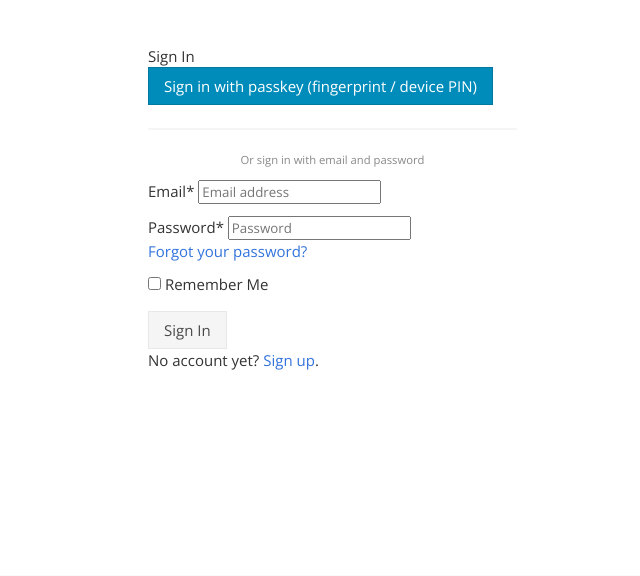
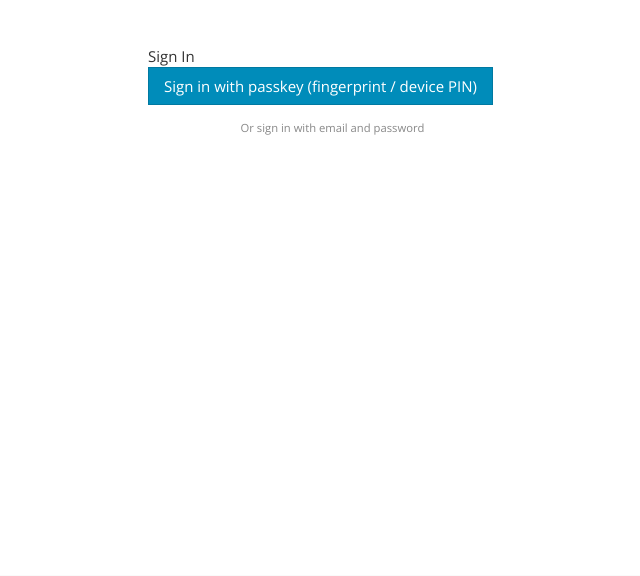
Before and after one commit to andytwoods/iceplunge, a Django app: page /accounts/login/ in a window 1280 px wide. Shown: the part 49-625 px from the top of the page, without its empty margins (300-940 px from the left). Run offline with Django 5.2, Linux system fonts and the light colour scheme; parts of the project's set-up code (start-up, migrations or seed data) failed here and were passed over; some libraries are stand-ins or nearby versions.

Commit message:
Improve login template with collapsible email/password form and enhance passkey flow handling
- Replace standalone email/password form with a collapsible `<details>` section for a cleaner UI.
- Add abort handling for conditional passkey login to prevent conflicts with manual actions.

```diff
--- a/iceplunge/templates/account/login.html
+++ b/iceplunge/templates/account/login.html
@@ -22,9 +22,11 @@
         {% include "socialaccount/snippets/login.html" with page_layout="entrance" %}
     {% endif %}
     {% if not SOCIALACCOUNT_ONLY %}
-        {% element hr %}
-        {% endelement %}
-        <p class="has-text-grey has-text-centered is-size-7 mb-3">{% trans "Or sign in with email and password" %}</p>
+        <details class="mt-4">
+            <summary class="has-text-grey has-text-centered is-size-7" style="cursor:pointer;list-style:none;">
+                {% trans "Or sign in with email and password" %}
+            </summary>
+            <div class="mt-3">
                 {% url 'account_login' as login_url %}
                 {% element form form=form method="post" action=login_url tags="entrance,login" %}
                     {% slot body %}
@@ -44,6 +46,8 @@
                 {% element p %}
                     {% blocktranslate %}No account yet? {{ link }}Sign up{{ end_link }}.{% endblocktranslate %}
                 {% endelement %}
+            </div>
+        </details>
     {% endif %}
 {% endblock content %}
 {% block extra_body %}
@@ -56,7 +60,6 @@
             const available = await PublicKeyCredential.isConditionalMediationAvailable();
             if (!available) return;
 
-            // Tell the email input to surface passkeys in browser autofill
             const emailInput = document.querySelector('input[name="login"]');
             if (emailInput) emailInput.setAttribute('autocomplete', 'username webauthn');
 
@@ -64,17 +67,27 @@
             const credentialInput = document.getElementById('mfa_credential');
             if (!form || !credentialInput) return;
 
+            const abortController = new AbortController();
+
+            // Abort the background conditional request before allauth's click handler fires
+            const passkeyBtn = document.getElementById('passkey_login');
+            if (passkeyBtn) {
+                passkeyBtn.addEventListener('click', function () { abortController.abort(); }, { capture: true });
+            }
+
             try {
                 const resp = await fetch(form.action, { method: 'GET', headers: { Accept: 'application/json' } });
                 if (!resp.ok) return;
                 const data = await resp.json();
-                // mediation: 'conditional' silently waits; resolves when user picks from autofill
-                const credential = await webauthnJSON.get({ ...data.request_options, mediation: 'conditional' });
+                const credential = await webauthnJSON.get({
+                    ...data.request_options,
+                    mediation: 'conditional',
+                    signal: abortController.signal,
+                });
                 credentialInput.value = JSON.stringify(credential);
                 form.submit();
             } catch (e) {
-                // NotAllowedError means user dismissed or typed password instead — perfectly fine
-                if (e.name !== 'NotAllowedError') console.error('Passkey conditional UI:', e);
+                if (e.name !== 'NotAllowedError' && e.name !== 'AbortError') console.error('Passkey conditional UI:', e);
             }
         })();
         </script>
```
Lines whose indentation alone changed are shown as unchanged.
